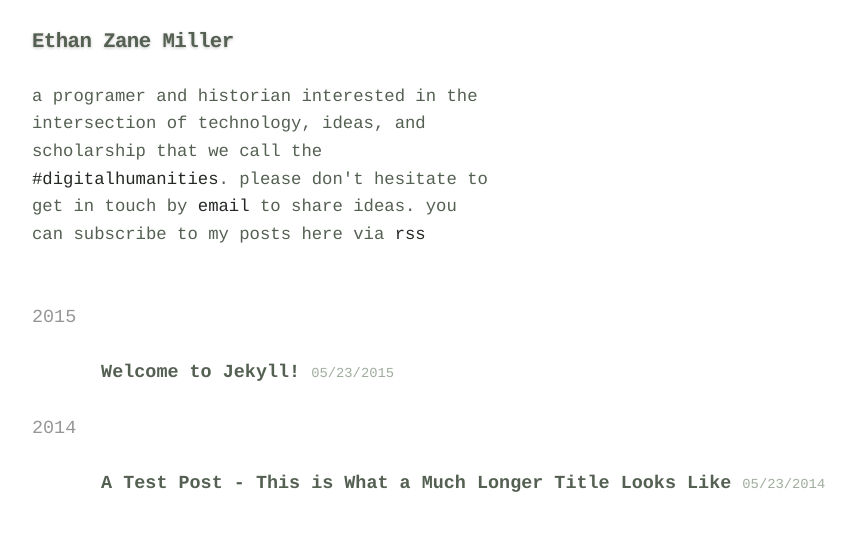
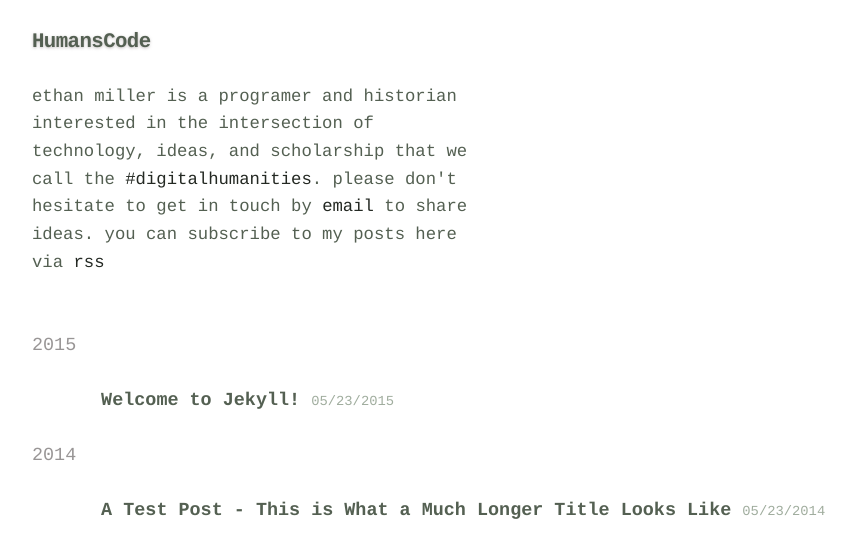
Before and after one commit to ezmiller/humanscode, a Jekyll site: the page built from index.html, in a window 1280 px wide. Shown: the top 558 px of the page, without its empty margins (128-983 px from the left). Built offline with Jekyll 4.4.1, drawn with Linux system fonts in a browser that asks for light colours.

Commit message:
Update home page header

```diff
--- a/index.html
+++ b/index.html
@@ -5,8 +5,8 @@ layout: default
 <div class="home">
 
   <header class="six columns">
-    <h1 class="site-title">Ethan Zane Miller</h1>
-    <p> a programer and historian interested in the intersection of technology, ideas, and scholarship that we call the <a href="https://twitter.com/hashtag/digitalhumanities">#digitalhumanities</a>. please don't hesitate to get in touch by <a href="mailto:ethanzanemiller@gmail.com">email</a> to share ideas. you can subscribe to my posts here via <a href="{{ "/feed.xml" | prepend: site.baseurl }}">rss</a></p>
+    <h1 class="site-title">{{ site.title }}</h1>
+    <p>ethan miller is a programer and historian interested in the intersection of technology, ideas, and scholarship that we call the <a href="https://twitter.com/hashtag/digitalhumanities">#digitalhumanities</a>. please don't hesitate to get in touch by <a href="mailto:ethanzanemiller@gmail.com">email</a> to share ideas. you can subscribe to my posts here via <a href="{{ "/feed.xml" | prepend: site.baseurl }}">rss</a></p>
   </header>
 
   <div class="posts twelve columns ">
@@ -38,4 +38,6 @@ layout: default
     {% endfor %}
   </div>
 
+  <!-- {% include footer.html %} -->
+
 </div>
```
